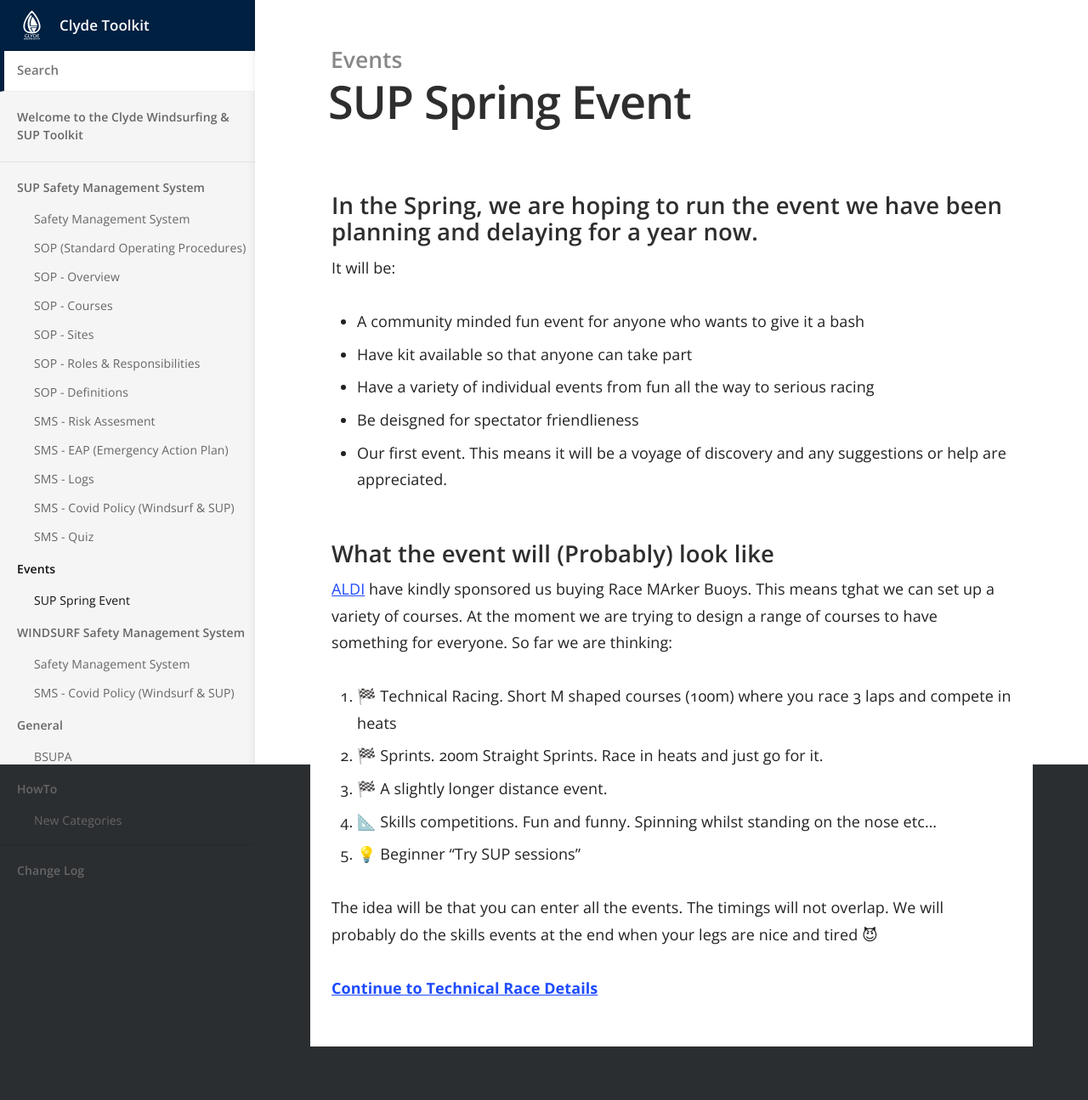
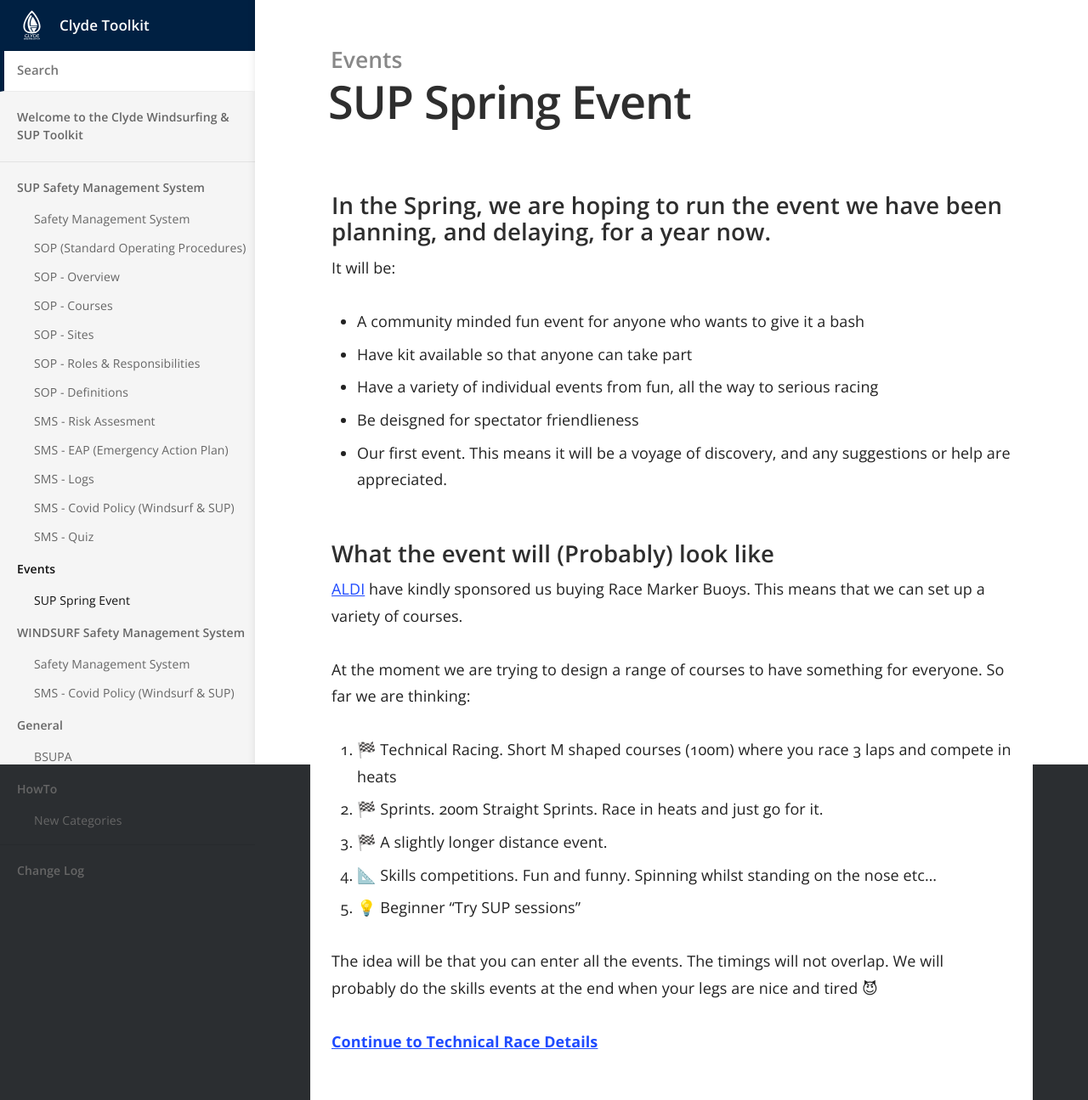
Before and after one commit to numbat70/clyde, a Jekyll site: the page built from _docs/Content/100_EVENT_SUP.md, in a window 1280 px wide. Shown: the whole page at 85% size. Built offline with Jekyll 4.4.1, drawn with Linux system fonts in a browser that asks for light colours; before the commit the page ends 1232 px from its top, so only the background shows below that.

Commit message:
Update 100_EVENT_SUP.md
mk

```diff
--- a/_docs/Content/100_EVENT_SUP.md
+++ b/_docs/Content/100_EVENT_SUP.md
@@ -4,18 +4,19 @@ category: Events
 order: 1
 ---
 
-## In the Spring, we are hoping to run the event we have been planning and delaying for a year now.
+## In the Spring, we are hoping to run the event we have been planning, and delaying, for a year now.
 It will be:
 - A community minded fun event for anyone who wants to give it a bash
 - Have kit available so that anyone can take part
-- Have a variety of individual events from fun all the way to serious racing
+- Have a variety of individual events from fun, all the way to serious racing
 - Be deisgned for spectator friendlieness
-- Our first event. This means it will be a voyage of discovery and any suggestions or help are appreciated.
+- Our first event. This means it will be a voyage of discovery, and any suggestions or help are appreciated.
 
 ## What the event will (Probably) look like
 
-[ALDI](https://www.aldi.co.uk)   have kindly sponsored us buying Race MArker Buoys.
-This means tghat we can set up a variety of courses.
+[ALDI](https://www.aldi.co.uk) have kindly sponsored us buying Race Marker Buoys.
+This means that we can set up a variety of courses.
+
 At the moment we are trying to design a range of courses to have something for everyone.
 So far we are thinking:
 1.  🏁 Technical Racing. Short M shaped courses (100m) where you race 3 laps and compete in heats
```
